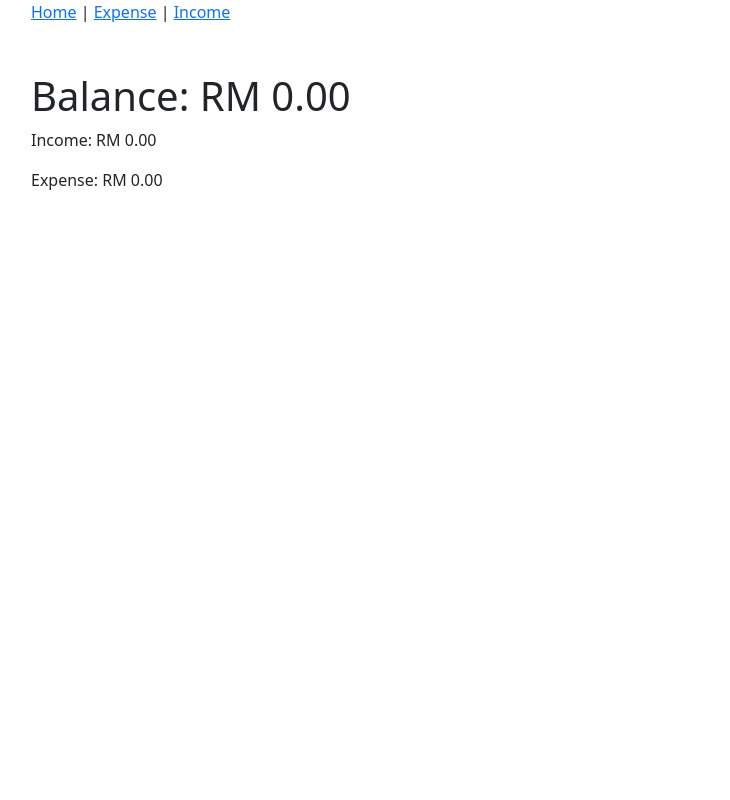
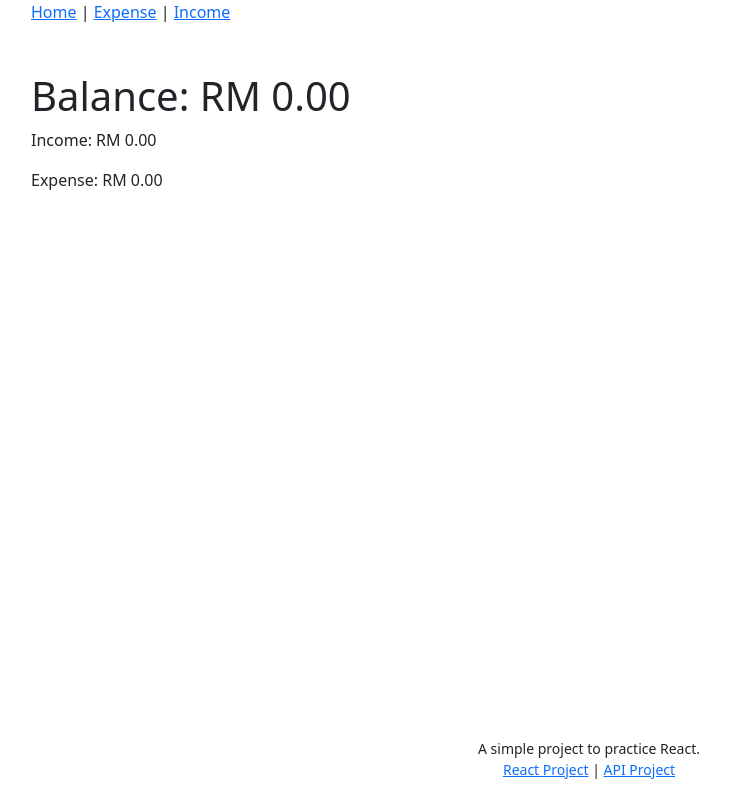
Before and after one commit to Xavier-IV/financeland, a React (Create React App) app: page / in a window 1280 px wide. Shown: the whole page, without its empty margins (51-781 px from the left). Built offline with nearby package versions, Linux system fonts and the light colour scheme; no server answers.

Commit message:
Feat: Added footer

```diff
--- /dev/null
+++ b/src/components/layout/Layout.css
@@ -0,0 +1,9 @@
+footer {
+  position: fixed;
+  bottom: 0;
+  right: 0;
+  width: 100%;
+  font-size: 14px;
+  text-align: center;
+  margin-bottom: 20px;
+}
--- a/src/components/layout/Layout.js
+++ b/src/components/layout/Layout.js
@@ -1,5 +1,6 @@
 import { Container } from 'react-bootstrap';
 import { Link, Outlet } from 'react-router-dom';
+import './Layout.css';
 
 export default function Layout() {
   return (
@@ -10,6 +11,26 @@ export default function Layout() {
       </Container>
 
       <Outlet />
+
+      <footer>
+        A simple project to practice React.
+        <br />
+        <a
+          href="https://github.com/Xavier-IV/financeland"
+          target={'_blank'}
+          rel="noreferrer"
+        >
+          React Project
+        </a>
+        &nbsp;|&nbsp;
+        <a
+          href="https://github.com/Xavier-IV/financeland-api"
+          target={'_blank'}
+          rel="noreferrer"
+        >
+          API Project
+        </a>
+      </footer>
     </>
   );
 }
```
